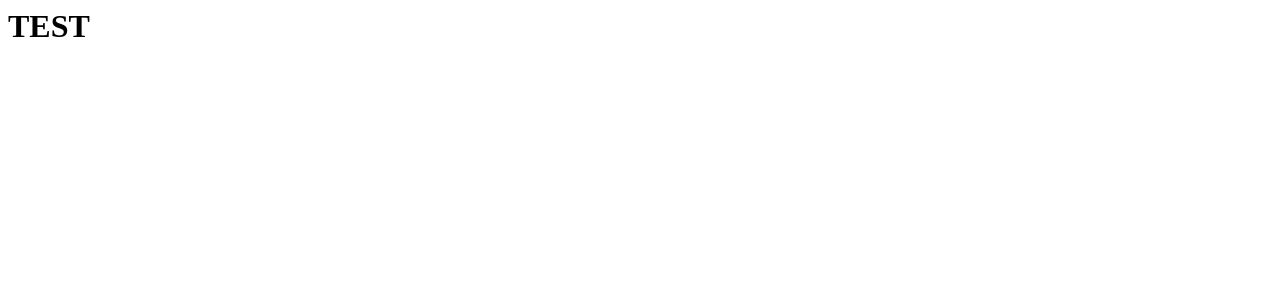
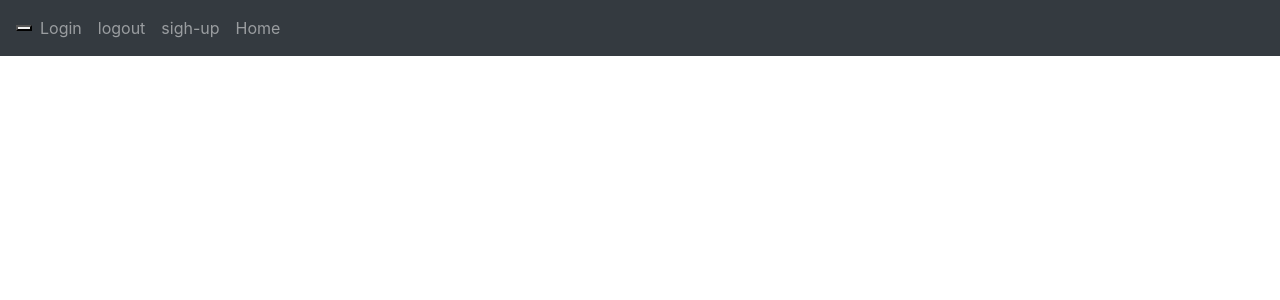
Before and after one commit to Thirvin/web_practice, a Flask app: page / in a window 1280 px wide. Before the commit the part shown is almost empty. Shown: the top 300 px of the page. Run offline with Flask 2, Linux system fonts and the light colour scheme; some libraries are stand-ins or nearby versions.

Commit message:
[chg] home page

```diff
--- a/website/templates/base.html
+++ b/website/templates/base.html
@@ -8,7 +8,7 @@
         integrity="sha384-Vkoo8x4CGsO3+Hhxv8T/Q5PaXtkKtu6ug5TOeNV6gBiFeWPGFN9MuhOf23Q9Ifjh" crossorigin="anonymous" />
     <link rel="stylesheet" href="https://stackpath.bootstrapcdn.com/font-awesome/4.7.0/css/font-awesome.min.css"
         crossorigin="anonymous" />
-    <title>{% block title %}Home{% endblock}</title>
+    <title>{% block title %}Home{% endblock %}</title>
 </head>
 
 <body>
@@ -21,6 +21,8 @@
                 <a class="nav-item nav-link" id="login" href="/login">Login</a>
                 <a class="nav-item nav-link" id="logout" href="/logout">logout</a>
                 <a class="nav-item nav-link" id="sigh-up" href="/sigh-up">sigh-up</a>
+                <a class="nav-item nav-link" id="home" href="/">Home</a>
+
             </div>
         </div>
     </nav>
--- /dev/null
+++ b/website/templates/home.html
@@ -0,0 +1 @@
+{% extends "base.html" %} {% block title %}Home{% endblock %}
--- a/website/views.py
+++ b/website/views.py
@@ -1,7 +1,7 @@
-from flask import Blueprint
+from flask import Blueprint, render_template
 
 views = Blueprint('view',__name__)
 
 @views.route('/')
 def home():
-    return "<h1>TEST</h1>"
+    return render_template("home.html")
```
